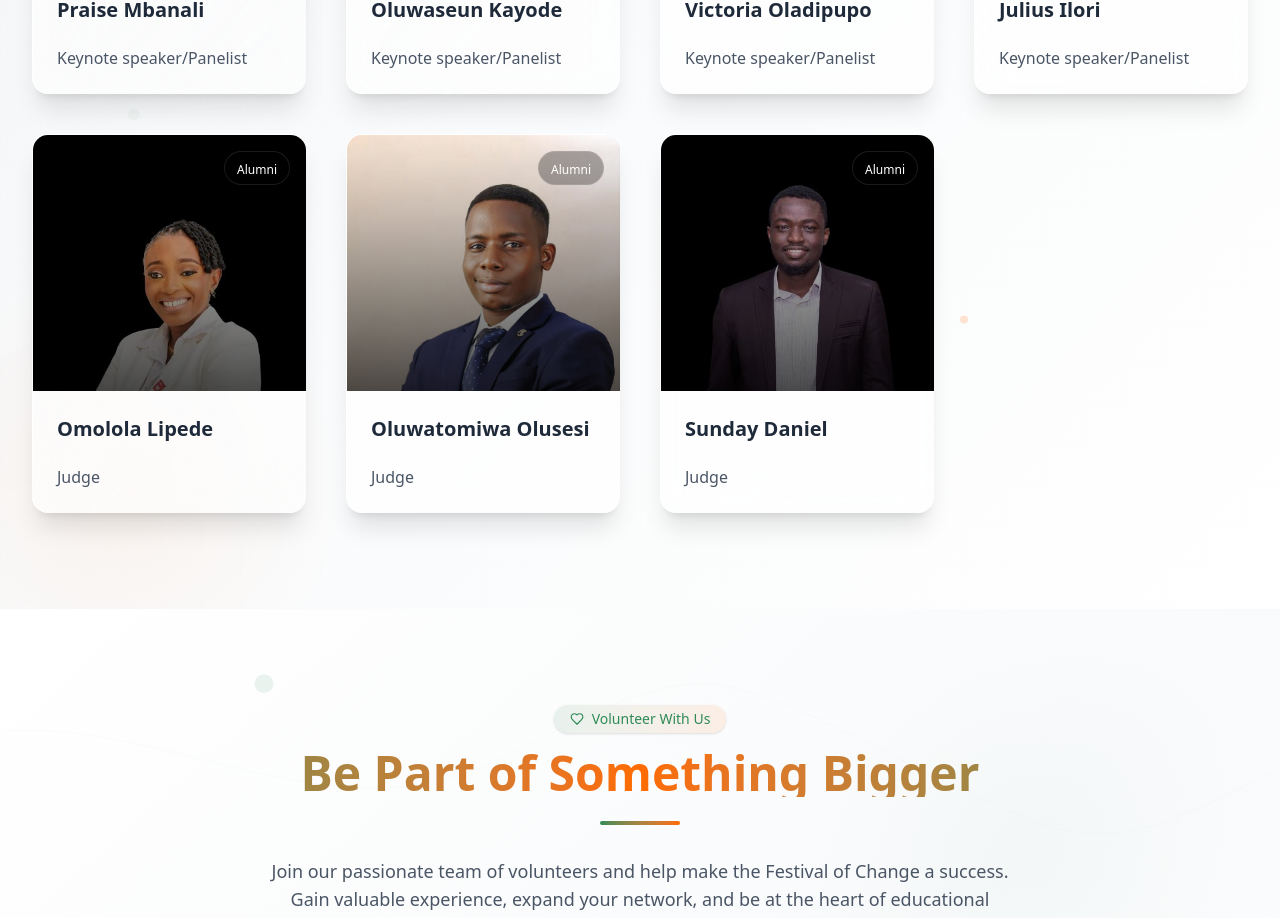
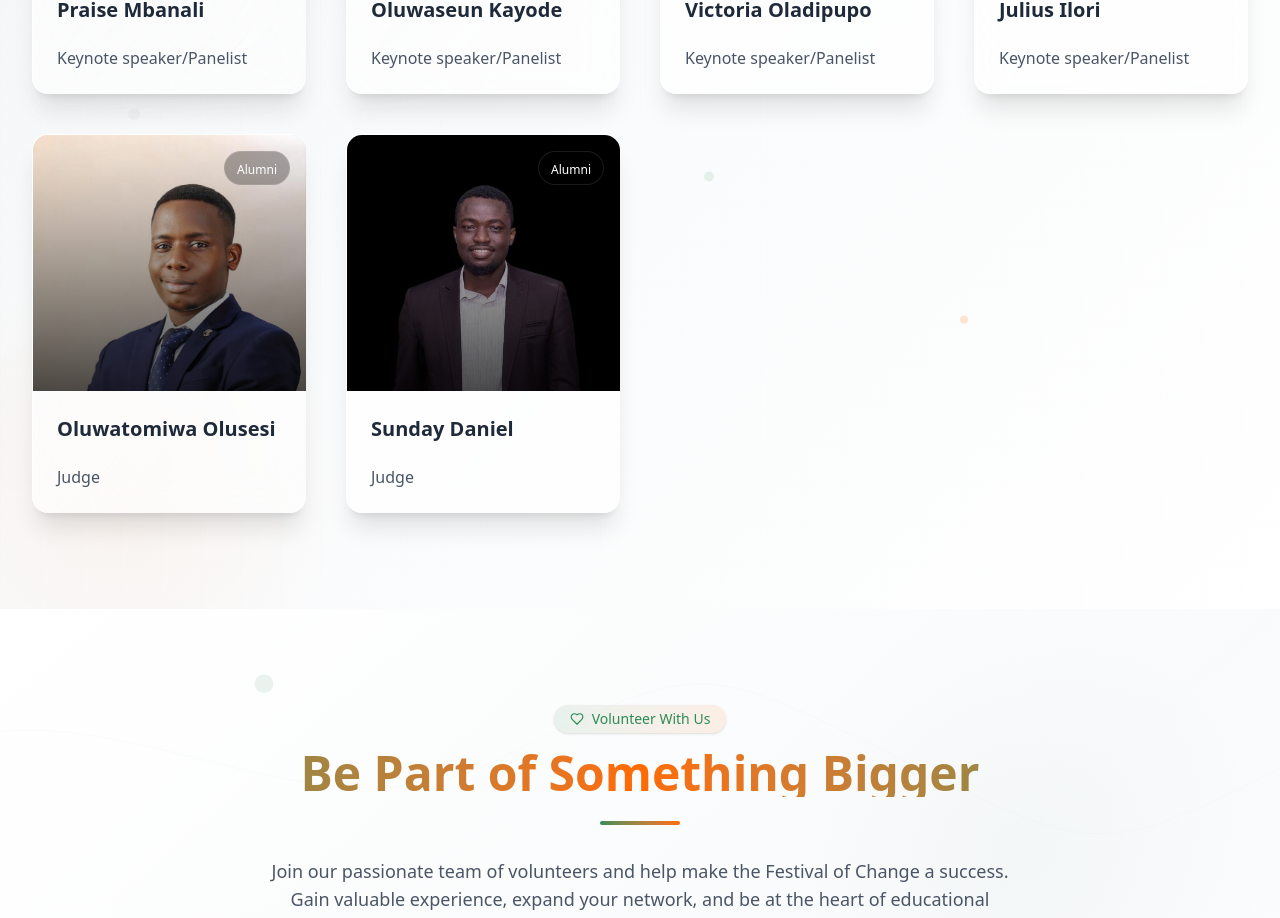
Before and after one commit to Vinniharu/focmain, a Next.js app: page / in a window 1280 px wide. Shown: the part 2651-3569 px from the top of the page. Built offline with nearby package versions, Linux system fonts and the light colour scheme.

Commit message:
Update submission deadline to May 20, 2025 in DebateHero and DebateRegistration components. Remove Omolola Lipede from DebateJudges and Speakers components. Adjust countdown timer date in hackathon page to May 25, 2025.

```diff
--- a/app/components/Debate/DebateHero.jsx
+++ b/app/components/Debate/DebateHero.jsx
@@ -200,7 +200,7 @@ export default function DebateHero() {
                 <InfoCard
                   icon={<Calendar className="w-6 h-6 text-green-400" />}
                   title="Submission Deadline"
-                  value="May 15, 2025"
+                  value="May 20, 2025"
                   delay={0.4}
                 />
 
--- a/app/components/Debate/DebateJudges.jsx
+++ b/app/components/Debate/DebateJudges.jsx
@@ -11,12 +11,7 @@ export default function DebateJudges() {
       bio: "An experienced educator and debate coach with expertise in critical thinking and communication skills development.",
       imageSrc: "/judges/placeholder.jpg",
     },
-    {
-      name: "Omolola Lipede",
-      position: "Judge",
-      bio: "A renowned expert in educational technology and innovation with a passion for fostering young talent.",
-      imageSrc: "/judges/placeholder.jpg",
-    },
+
     {
       name: "Oluwapelumi Oresanya",
       position: "Judge",
--- a/app/components/Debate/DebateRegistration.jsx
+++ b/app/components/Debate/DebateRegistration.jsx
@@ -105,7 +105,7 @@ export default function DebateRegistration() {
                   </div>
                   <div>
                     <h4 className="font-semibold text-gray-800 mb-1">Meet the Deadline</h4>
-                    <p className="text-gray-600">All applications must be submitted by May 15, 2025.</p>
+                    <p className="text-gray-600">All applications must be submitted by May 20, 2025.</p>
                   </div>
                 </div>
 
--- a/app/components/Home/Speakers.jsx
+++ b/app/components/Home/Speakers.jsx
@@ -68,11 +68,6 @@ export default function Speakers() {
       name: "Julius Ilori",
       image: "/images/ilori.jpg",
       description: "Keynote speaker/Panelist",
-    },
-    {
-      name: "Omolola Lipede",
-      image: "/images/lipede.jpg",
-      description: "Judge",
     },
     {
       name: "Oluwatomiwa Olusesi",
--- a/app/hackathon/page.jsx
+++ b/app/hackathon/page.jsx
@@ -48,7 +48,7 @@ const CountdownTimer = () => {
   });
 
   useEffect(() => {
-    const countdownDate = new Date("2025-05-15T00:00:00").getTime();
+    const countdownDate = new Date("2025-05-25T00:00:00").getTime();
 
     const timer = setInterval(() => {
       const now = new Date().getTime();
```
